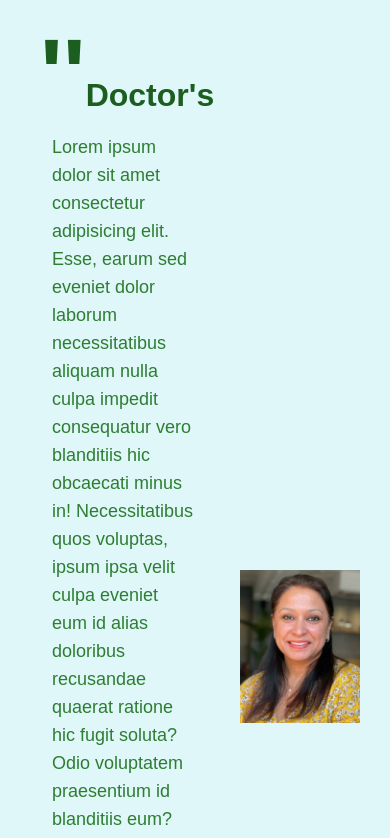
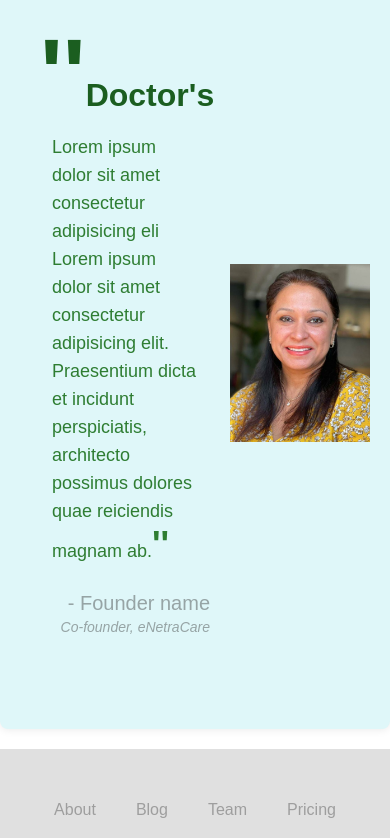
Before and after one commit to Crackstep/enetracare-vite, a React (Vite) app: page /patient-resources/disorder in a window 390 px wide. Shown: the part 1280-2118 px from the top of the page. Built offline with nearby package versions, Linux system fonts and the light colour scheme; a web font is replaced by a local one.

Commit message:
cataracts_update

```diff
--- a/src/components/Disorder/Disorder.jsx
+++ b/src/components/Disorder/Disorder.jsx
@@ -48,10 +48,7 @@ const CataractsInfo = () => {
                             Doctor's
                         </h1>
                         <p className='text-lg text-green-800 p-3 inline-block'>
-                            Lorem ipsum dolor sit amet consectetur adipisicing elit.
-                            Esse, earum sed eveniet dolor laborum necessitatibus aliquam nulla culpa impedit consequatur vero blanditiis hic obcaecati minus in!
-                            Necessitatibus quos voluptas, ipsum ipsa velit culpa eveniet eum id alias doloribus recusandae quaerat ratione hic fugit soluta?
-                            Odio voluptatem praesentium id blanditiis eum?
+                            Lorem ipsum dolor sit amet consectetur adipisicing eli
                             Lorem ipsum dolor sit amet consectetur adipisicing elit.
                             Praesentium dicta et incidunt perspiciatis, architecto possimus dolores quae reiciendis magnam ab.
                             <span className='text-4xl font-bold font-customFont rotate-180 '>''</span>
--- a/src/components/Disorder/mediad.css
+++ b/src/components/Disorder/mediad.css
@@ -1,25 +1,13 @@
-/* media.css */
-
-/* Base styles for all screen sizes */
-body {
-    margin: 0;
-    padding: 0;
-    font-family: Arial, sans-serif;
-  }
-
-  img {
-    max-width: 100%;
-    height: auto;
-  }
+/* mediad.css */
 
 .container {
-    width: 80vw;
+  width: 90%;
   margin: 20px auto;
   font-family: Arial, sans-serif;
   background-color: #DFF7F9;
   padding: 20px;
   border-radius: 8px;
-    box-shadow: 0 0 10px rgba(0,0,0,0.1);
+  box-shadow: 0 0 10px rgba(0, 0, 0, 0.1);
 }
 
 .header {
@@ -67,7 +55,7 @@ body {
   max-width: 100%;
   height: auto;
   border-radius: 8px;
-    box-shadow: 0 0 10px rgba(0,0,0,0.1);
+  box-shadow: 0 0 10px rgba(0, 0, 0, 0.1);
 }
 
 .article {
@@ -99,6 +87,7 @@ body {
   align-items: center;
   justify-content: space-around;
   margin: 40px 0;
+  flex-wrap: wrap;
 }
 
 .left {
@@ -106,35 +95,40 @@ body {
   padding: 20px;
 }
 
-  /* Responsive styles for small screens */
-  @media (max-width: 600px) {
-    .container {
-      width: 100vw;
-      margin: 10px;
-      padding: 10px;
+.right img {
+  max-height: 400px;
+  height: auto;
 }
 
+/* Responsive Styles */
+@media (max-width: 768px) {
   .content {
       flex-direction: column;
       align-items: center;
   }
 
-    .imageContainer, .textContainer {
+  .imageContainer,
+  .textContainer {
       flex: 1 1 100%;
-      padding: 5px;
+      padding: 10px 0;
   }
 
   .doctorMessageContainer {
       flex-direction: column;
       align-items: center;
+  }
+
+  .left {
+      width: 100%;
       text-align: center;
   }
 
-    .left, .right {
-      width: 100%;
-      padding: 10px;
+  .right img {
+      max-width: 100%;
+  }
 }
 
+@media (max-width: 480px) {
   .heading {
       font-size: 1.5rem;
   }
@@ -147,9 +141,11 @@ body {
       font-size: 0.9rem;
   }
 
-    .doctorMessageContainer img {
-      max-width: 80%;
-      height: auto;
-      margin: 0 auto;
+  .doctorMessageContainer {
+      margin: 20px 0;
+  }
+
+  .left {
+      padding: 10px;
   }
 }
```
Lines whose indentation alone changed are shown as unchanged.
